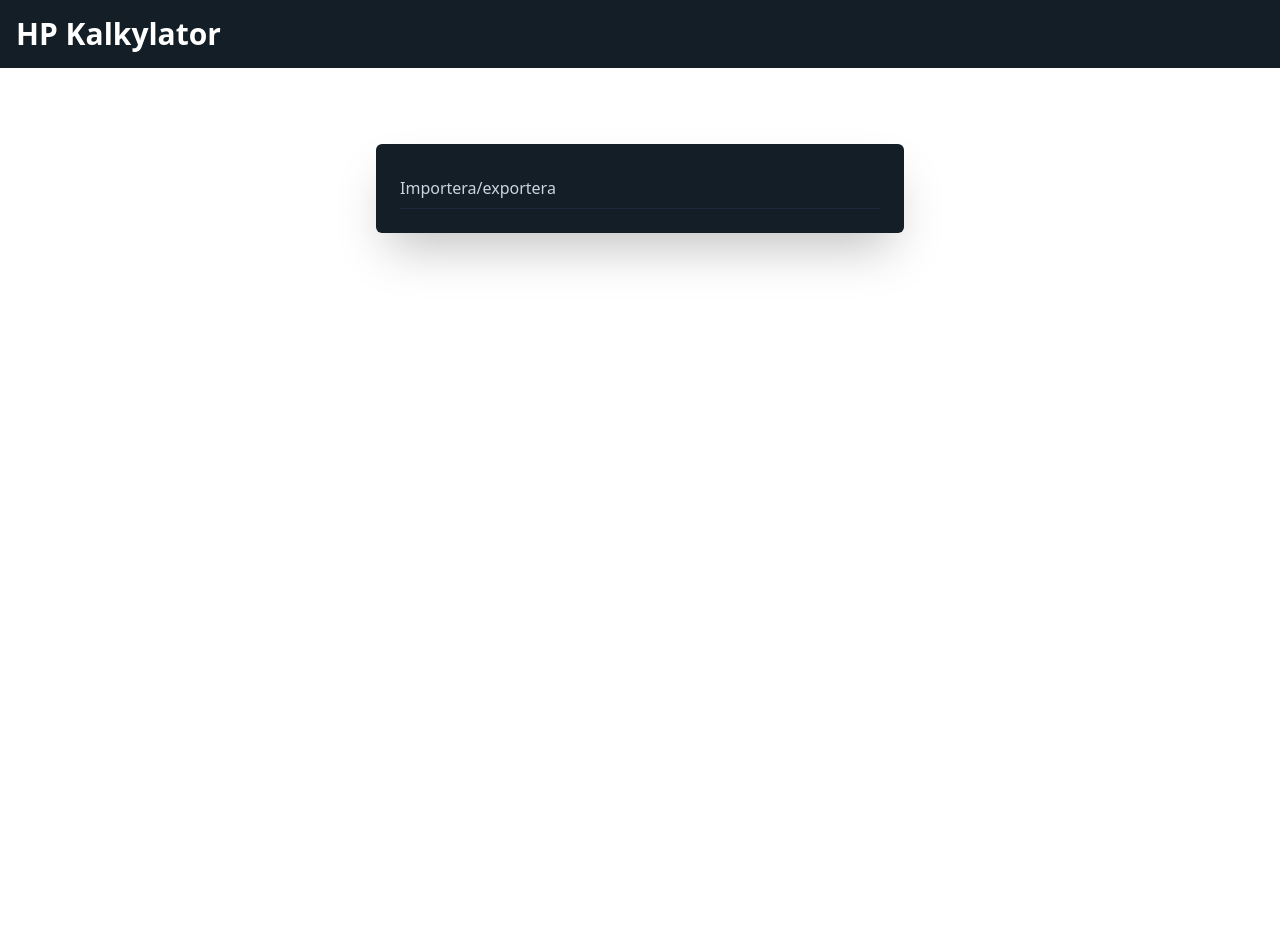
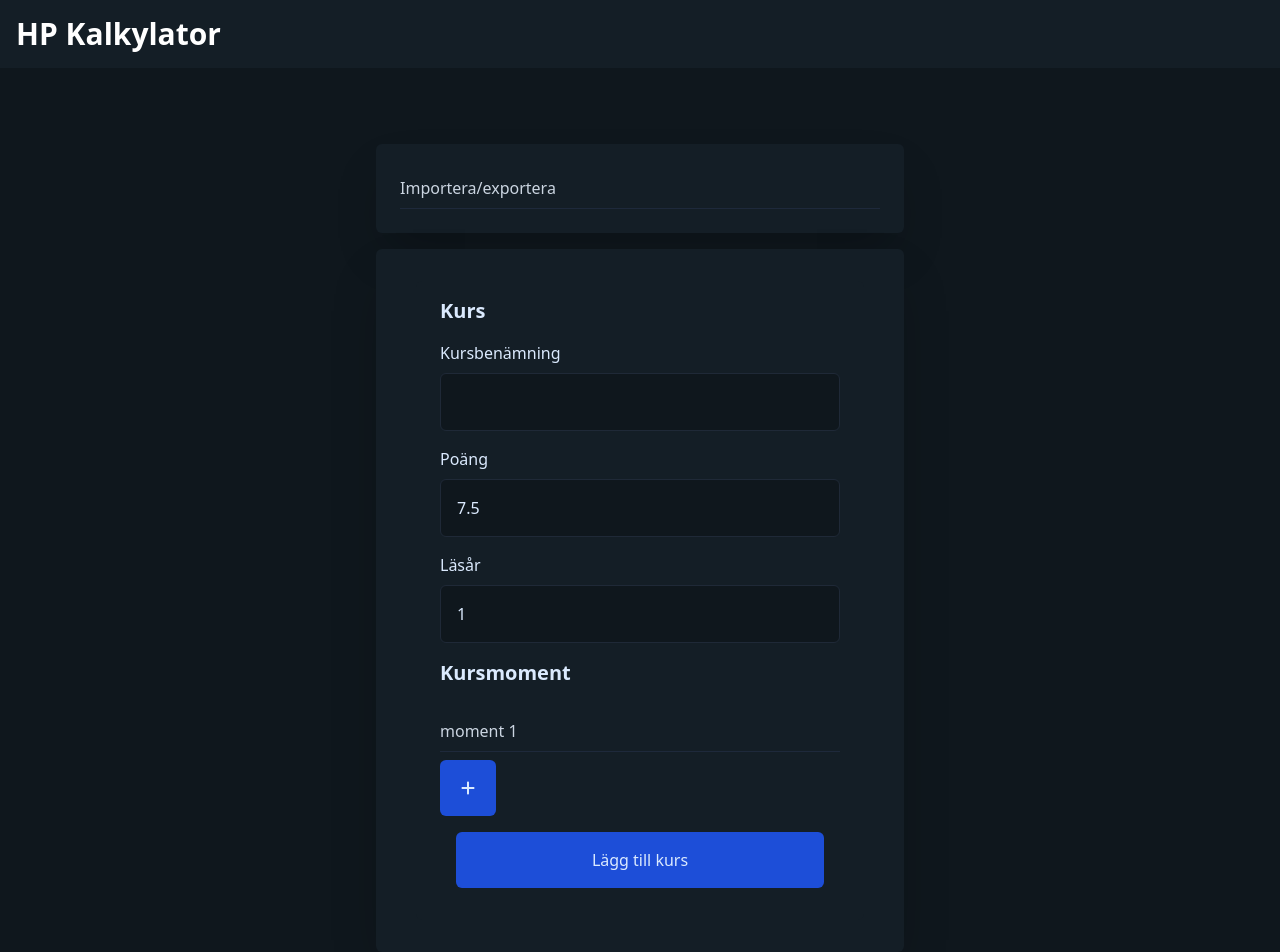
Before and after one commit to Danster2020/hp_calculator, a React (Create React App) app: page / in a window 1280 px wide. Shown: the top 952 px of the page. Before the commit the page ends 800 px from the top, so only its background shows below. Built offline with nearby package versions, Linux system fonts and the light colour scheme.

Commit message:
reworking sections

```diff
--- a/package.json
+++ b/package.json
@@ -3,6 +3,9 @@
   "version": "0.1.0",
   "private": true,
   "dependencies": {
+    "@fortawesome/fontawesome-svg-core": "^6.4.0",
+    "@fortawesome/free-solid-svg-icons": "^6.4.0",
+    "@fortawesome/react-fontawesome": "^0.2.0",
     "@testing-library/jest-dom": "^5.14.1",
     "@testing-library/react": "^13.0.0",
     "@testing-library/user-event": "^13.2.1",
@@ -42,6 +45,7 @@
   },
   "devDependencies": {
     "@babel/plugin-proposal-private-property-in-object": "^7.21.11",
+    "@tailwindcss/forms": "^0.5.3",
     "tailwindcss": "^3.3.2"
   }
 }
--- a/src/App.tsx
+++ b/src/App.tsx
@@ -2,9 +2,14 @@ import React from 'react';
 import logo from './logo.svg';
 import Main from './Main';
 
+import { library } from '@fortawesome/fontawesome-svg-core'
+import { faPlus, faTrash } from '@fortawesome/free-solid-svg-icons'
+
+library.add(faPlus, faTrash)
+
 function App() {
   return (
-    <div className="App">
+    <div className="App bg-dark_back">
       <Main></Main>
     </div>
   );
--- /dev/null
+++ b/src/Courses.tsx
@@ -0,0 +1,94 @@
+import { MouseEvent } from "react";
+
+var courses: Course[] = [];
+const CSN_GOAL = 45;
+
+let nr_of_draft_sections = 0; // TODO fix better solution in future.
+
+class Course {
+  id: number;
+  title: string;
+  term: number;
+  sections: any;
+  total_points: number;
+  // finished_points: number;
+
+  constructor(id: any, title: any, term: any, sections: any, total_points: any) {
+    this.id = id;
+    this.title = title;
+    this.term = term;
+    this.sections = sections;
+    this.total_points = total_points;
+    // this.finished_points = calcCourseCompletion(this);
+  }
+}
+
+class Section {
+  id: number;
+  title: any;
+  points: number;
+  finish_term: any;
+
+  constructor(id: number, title: string, points: string, finish_term: number) {
+    this.id = id;
+    this.title = title;
+    this.points = parseFloat(points);
+    this.finish_term = finish_term;
+  }
+}
+
+// ########### Course ###########
+function createID(array: string | any[]) {
+  let id = 0;
+  for (let i = 0; i < array.length; i++) {
+    let obj = array[i];
+
+    // if id exist or is greater: become it and add 1.
+    if (obj.id >= id) {
+      id = obj.id + 1;
+    }
+  }
+  return id;
+}
+
+
+function addCourse() {
+  let c_id = createID(courses); // FIXME smth wrong id only 0 every time
+  let c_title = (document.getElementById("title")) as HTMLInputElement;
+  let c_term = (document.getElementById("term")) as HTMLInputElement;
+  let c_sections = addSections();
+  let c_total_points = (document.getElementById("course_points")) as HTMLInputElement;
+  let new_course = new Course(c_id, c_title, c_term, c_sections, c_total_points);
+
+  // if (c_title == "") {
+  //   send_notification("Kursbenämning är tom!", "r")
+  //   return;
+  // }
+
+  // if (c_total_points == "0" || c_total_points == "") {
+  //   send_notification("Kurspoäng får inte vara 0 eller tom!", "r")
+  //   return;
+  // }
+
+  // if (c_term == "0" || c_term == "") {
+  //   send_notification("Läsår får inte vara 0 eller tom!", "r")
+  //   return;
+  // }
+
+  // courses.push(new_course);
+  // console.log(new_course);
+  // updateUI();
+  // send_notification("kurs tillagd.", "b")
+}
+
+
+function addSections() {
+
+}
+
+
+function Courses() {
+
+}
+
+export default Courses;
--- a/src/Main.tsx
+++ b/src/Main.tsx
@@ -1,4 +1,5 @@
-
+import { FontAwesomeIcon } from '@fortawesome/react-fontawesome'
+import CourseForm from './courseForm/CourseForm';
 
 function Main() {
     return <>
@@ -14,12 +15,29 @@ function Main() {
                     <h3>Exportera</h3>
                     <button id="export_btn">Exportera</button>
                     <h3>Importera</h3>
-                <input type="file" id="fileInput" name="filename" accept=".txt,.json"/>
+                    <input type="file" id="fileInput" name="filename" accept=".txt,.json" />
                 </details>
             </article>
 
+            <CourseForm></CourseForm>
+
+            <article className="">
+                <h2>Sammanfattning</h2>
+                <div id="summary_block">
+
+                </div>
+            </article>
+
+            <article className="">
+                <h2>Kurser</h2>
+                <div id="course_display">
+                    {/* courses are inserted here */}
+                </div>
+            </article>
+
+            <footer>v0.1.0</footer>
+
         </main>
-
     </>
 }
 
--- /dev/null
+++ b/src/courseForm/CourseForm.tsx
@@ -0,0 +1,44 @@
+import { FontAwesomeIcon } from '@fortawesome/react-fontawesome'
+import Sections from './Sections'
+
+const submitForm = (e: any) => {
+    e.preventDefault()
+
+    const formData = new FormData(e.target)
+    const payload = Object.fromEntries(formData)
+
+    console.log(payload);
+    console.log(payload.title);
+}
+
+
+function CourseForm() {
+    return (
+        <>
+            <article>
+                <form className='' onSubmit={submitForm}>
+                    <h3>Kurs</h3>
+                    <label htmlFor="title">Kursbenämning</label>
+                    <input id="title" name="title" type="text" />
+
+                    <label htmlFor="course_points">Poäng</label>
+                    <input id="course_points" name="course_points" type="number" defaultValue="7.5" />
+
+                    <label htmlFor="term">Läsår</label>
+                    <input id="term" name="term" type="number" defaultValue="1" />
+
+                    <div id="sections">
+                        <h3>Kursmoment</h3>
+                        <Sections></Sections>
+                    </div>
+                    <button id="append_section_btn" className="btn btn_small outline"><FontAwesomeIcon icon="plus" /></button>
+
+
+                    <button className="btn" id="add_course" type='submit'>Lägg till kurs</button>
+                </form>
+            </article>
+        </>
+    );
+}
+
+export default CourseForm;
--- /dev/null
+++ b/src/courseForm/Sections.tsx
@@ -0,0 +1,64 @@
+import { FontAwesomeIcon } from "@fortawesome/react-fontawesome";
+import { useState } from "react";
+
+
+class Section {
+    id: number;
+    title: any;
+    points: number;
+    finish_term: any;
+
+    constructor(id: number, title: string, points: number, finish_term: number) {
+        this.id = id;
+        this.title = title;
+        this.points = points;
+        this.finish_term = finish_term;
+    }
+}
+
+function Sections() {
+
+
+    const sections: Section[] = []
+    const def_section = new Section(0, "moment 1", NaN, -1)
+    sections.push(def_section)
+
+    const [section_name, setName] = useState(def_section.title);
+
+    const handleDelete = (id: number) => {
+        return
+    }
+
+
+    return (
+        <>
+            {sections.map((item, index) => (
+                <details key={index} id="section_id${nr_of_draft_sections - 1}" className="section_block">
+                    <summary>{section_name}</summary>
+                    <div className="details_body">
+                        <label htmlFor="section_name">Benämning</label>
+                        <input onChange={(e) => setName(e.target.value)} id="section_name" className="section_name" type="text" placeholder="Ex: tenta, labb, projekt.." />
+
+                        <label htmlFor="section_points">Poäng</label>
+                        <input id="section_points" className="section_points" type="number" defaultValue={item.points} />
+
+                        <label htmlFor="section_term">Status</label>
+                        <select name="section_term" className="section_term">
+                            <option value="-1">Ej avklarad</option>
+                            <option value="1">Avklarad år 1</option>
+                            <option value="2">Avklarad år 2</option>
+                            <option value="3">Avklarad år 3</option>
+                            <option value="4">Avklarad år 4</option>
+                            <option value="5">Avklarad år 5</option>
+                        </select>
+                        <button onClick={(e) => handleDelete(item.id)} className="btn btn_small btn_red outline"><FontAwesomeIcon icon="trash" /></button>
+
+                    </div>
+                </details>
+            ))}
+        </>
+    );
+}
+
+
+export default Sections;
--- a/src/index.css
+++ b/src/index.css
@@ -24,6 +24,10 @@
     @apply flex flex-col rounded-md bg-dark_surf shadow-2xl m-4 px-6 py-4;
   }
 
+  form {
+    @apply flex flex-col rounded-md bg-dark_surf m-4 px-6 py-4;
+  }
+
   summary {
     @apply flex cursor-pointer border-b pt-4 pb-2 mb-2 text-slate-300 border-slate-800;
   }
@@ -44,7 +48,7 @@
     @apply mb-2;
   }
 
-    button {
+  .btn {
     @apply bg-blue-700 text-center align-middle p-4 mx-4 mb-4 rounded-md outline-none;
   }
 
--- a/tailwind.config.js
+++ b/tailwind.config.js
@@ -11,7 +11,8 @@ module.exports = {
       },
     },
   },
-  plugins: [],
+  plugins: [
+  ],
   safelist: [
     'details_body',
     'toast_head',
```
Also changed, not shown: 1 other file (tests, documents, lock files or other folders). Lines whose indentation alone changed are shown as unchanged.
